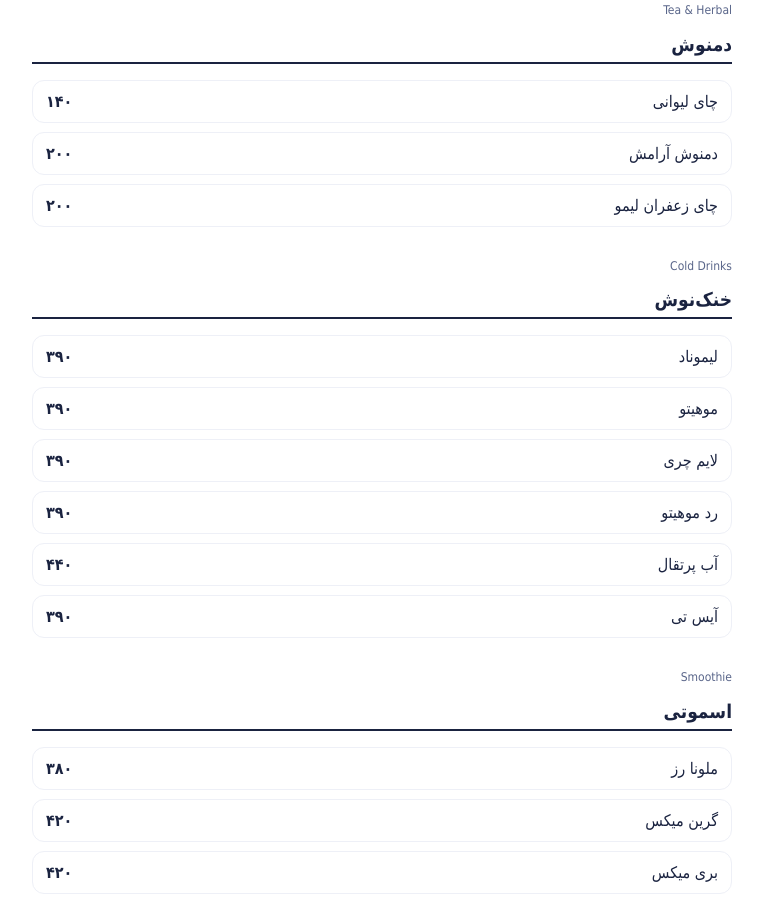
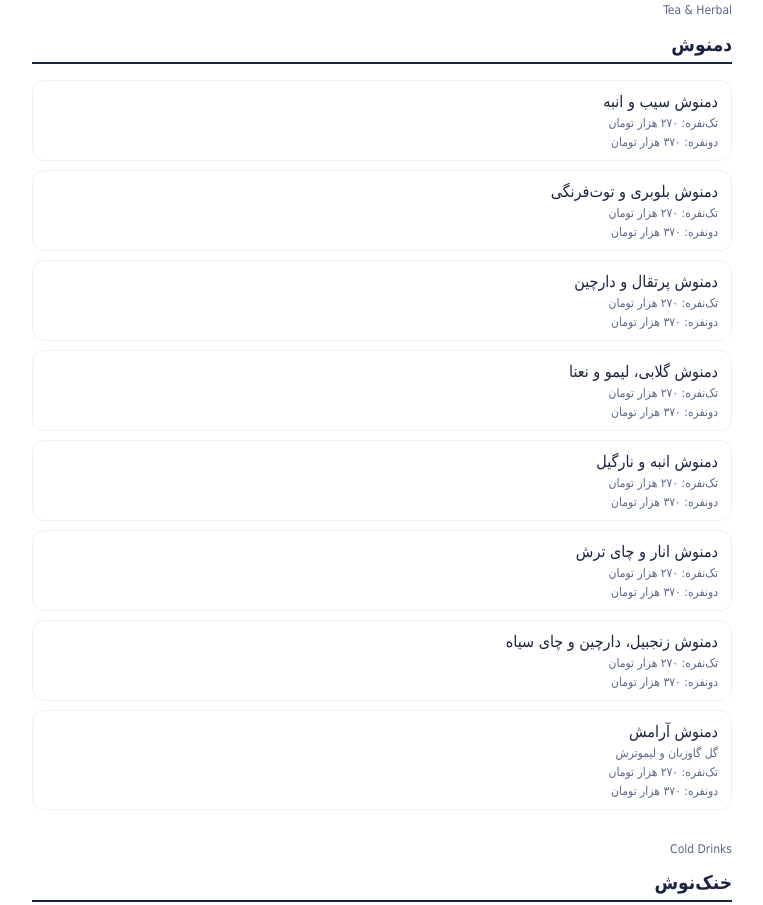
Before and after one commit to Lorian-Cafe/Lorian-Menu, a plain HTML site: page index.html in a window 1280 px wide. Shown: the part 2696-3601 px from the top of the page, without its empty margins (258-1021 px from the left). Drawn offline with Linux system fonts and the light colour scheme; a small style sheet from the web is missing.

Commit message:
Update index.html

```diff
--- a/index.html
+++ b/index.html
@@ -1,3 +1,4 @@
+
 <!DOCTYPE html>
 <html lang="fa" dir="rtl">
 <head>
@@ -18,6 +19,7 @@ body{font-family:'Vazirmatn',Tahoma,sans-serif;background:#ffffff;margin:0;color
 .category p.en{font-size:12px;color:#5a668a;margin:0}
 .item{display:flex;justify-content:space-between;align-items:center;gap:12px;background:#fff;margin:9px 0;padding:11px 13px;border-radius:12px;border:1px solid #eef0f7}
 .item-price{color:#1a2340;font-weight:bold;white-space:nowrap}
+.item small{display:block;font-size:12px;color:#5a668a;margin-top:5px}
 .footer{text-align:center;padding:30px;color:#5a668a;font-size:13px}
 </style>
 </head>
@@ -84,8 +86,6 @@ body{font-family:'Vazirmatn',Tahoma,sans-serif;background:#ffffff;margin:0;color
 <div class="item"><div>آیس آمریکانو بلند</div><div class="item-price">۲۹۰</div></div>
 <div class="item"><div>آیس آمریکانو عربیکا</div><div class="item-price">۳۵۰</div></div>
 <div class="item"><div>آیس ماچا وانیل</div><div class="item-price">۴۳۰</div></div>
-
-<!-- آیتم‌های جدید -->
 <div class="item"><div>کن هیلو عربیکا</div><div class="item-price">۳۰۰</div></div>
 <div class="item"><div>کن هیلو بلند</div><div class="item-price">۲۷۰</div></div>
 <div class="item"><div>کن هیلو روبوستا</div><div class="item-price">۲۳۰</div></div>
@@ -101,17 +101,62 @@ body{font-family:'Vazirmatn',Tahoma,sans-serif;background:#ffffff;margin:0;color
 <div class="item"><div>ماسالا</div><div class="item-price">۳۷۰</div></div>
 <div class="item"><div>شیر نسکافه</div><div class="item-price">۳۵۰</div></div>
 <div class="item"><div>ماچا لاته</div><div class="item-price">۴۱۰</div></div>
-
-<!-- آیتم جدید -->
 <div class="item"><div>اوبه لاته کارامل</div><div class="item-price">۴۱۰</div></div>
 </div>
 
 <div class="category" id="cat5">
 <p class="en">Tea &amp; Herbal</p>
 <h2>دمنوش</h2>
-<div class="item"><div>چای لیوانی</div><div class="item-price">۱۴۰</div></div>
-<div class="item"><div>دمنوش آرامش</div><div class="item-price">۲۰۰</div></div>
-<div class="item"><div>چای زعفران لیمو</div><div class="item-price">۲۰۰</div></div>
+
+<div class="item"><div>
+<div>دمنوش سیب و انبه</div>
+<small>تک‌نفره: ۲۷۰ هزار تومان</small>
+<small>دونفره: ۳۷۰ هزار تومان</small>
+</div></div>
+
+<div class="item"><div>
+<div>دمنوش بلوبری و توت‌فرنگی</div>
+<small>تک‌نفره: ۲۷۰ هزار تومان</small>
+<small>دونفره: ۳۷۰ هزار تومان</small>
+</div></div>
+
+<div class="item"><div>
+<div>دمنوش پرتقال و دارچین</div>
+<small>تک‌نفره: ۲۷۰ هزار تومان</small>
+<small>دونفره: ۳۷۰ هزار تومان</small>
+</div></div>
+
+<div class="item"><div>
+<div>دمنوش گلابی، لیمو و نعنا</div>
+<small>تک‌نفره: ۲۷۰ هزار تومان</small>
+<small>دونفره: ۳۷۰ هزار تومان</small>
+</div></div>
+
+<div class="item"><div>
+<div>دمنوش انبه و نارگیل</div>
+<small>تک‌نفره: ۲۷۰ هزار تومان</small>
+<small>دونفره: ۳۷۰ هزار تومان</small>
+</div></div>
+
+<div class="item"><div>
+<div>دمنوش انار و چای ترش</div>
+<small>تک‌نفره: ۲۷۰ هزار تومان</small>
+<small>دونفره: ۳۷۰ هزار تومان</small>
+</div></div>
+
+<div class="item"><div>
+<div>دمنوش زنجبیل، دارچین و چای سیاه</div>
+<small>تک‌نفره: ۲۷۰ هزار تومان</small>
+<small>دونفره: ۳۷۰ هزار تومان</small>
+</div></div>
+
+<div class="item"><div>
+<div>دمنوش آرامش</div>
+<small>گل گاوزبان و لیموترش</small>
+<small>تک‌نفره: ۲۷۰ هزار تومان</small>
+<small>دونفره: ۳۷۰ هزار تومان</small>
+</div></div>
+
 </div>
 
 <div class="category" id="cat6">
@@ -150,8 +195,7 @@ body{font-family:'Vazirmatn',Tahoma,sans-serif;background:#ffffff;margin:0;color
 <div class="item"><div>دسر شکلاتی</div><div class="item-price">۳۹۰</div></div>
 <div class="item"><div>دسر تیرامیسو</div><div class="item-price">۳۹۰</div></div>
 <div class="item"><div>دسر روز</div><div class="item-price">۳۹۰</div></div>
-
-<!-- آیتم‌های جدید -->
+</div>
 
 <div class="category" id="cat10">
 <p class="en">Breakfast</p>
```
